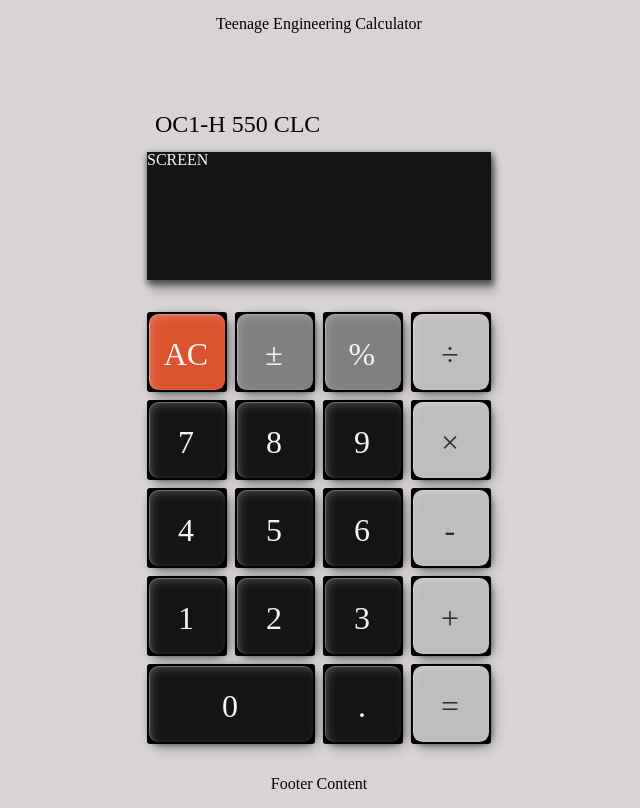
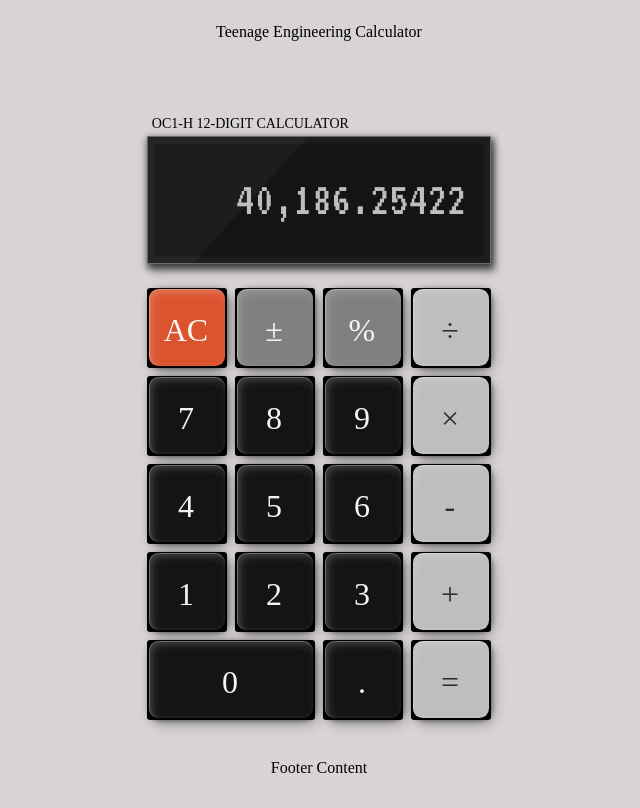
Before and after one commit to thomasmcinnis/odin-calculator, a plain HTML site: page index.html in a window 1280 px wide. Shown: the whole page, without its empty margins (321-961 px from the left). Drawn offline with Linux system fonts and the light colour scheme; a web font is replaced by a local one.

Commit message:
Add screen and display

```diff
--- a/index.html
+++ b/index.html
@@ -13,8 +13,13 @@
       <main>
         <div class="calculator">
           <div class="calc-head">
-            <div class="logo">OC1-H 550 CLC</div>
-            <div class="screen">SCREEN</div>
+            <div class="model">OC1-H 12-DIGIT CALCULATOR</div>
+            <div class="screen">
+              <div class="glare"></div>
+              <div class="screen-content">
+                <div class="interface-text">40,186.25422</div>
+              </div>
+            </div>
           </div>
           <div class="pad-wrapper">
             <div class="pad-cmd">
--- a/styles.css
+++ b/styles.css
@@ -1,5 +1,5 @@
 @import url('https://fonts.googleapis.com/css2?family=Sometype+Mono&display=swap');
-
+@import url('https://fonts.googleapis.com/css2?family=VT323&display=swap');
 /*
     Josh's Custom CSS Reset
     https://www.joshwcomeau.com/css/custom-css-reset/
@@ -82,9 +82,10 @@ h6 {
     0.2rem 0.2rem 0.5rem 0 rgba(240, 240, 240, 0.15) inset,
     0.1rem 0.1rem 0.2rem 0.1rem rgba(240, 240, 240, 0.05) inset;
 
-  --shadow-screen: 0.3rem .8rem .5rem 0 rgba(0, 0, 0, 0.15),
-    0.1rem 0.2rem 0.5rem 0 rgba(0, 0, 0, 0.2),
-    0.1rem 0.2rem 0.4rem .1rem rgba(0, 0, 0, 0.5);
+  --shadow-screen: 0.3rem .6rem .5rem 0 rgba(0, 0, 0, 0.15),
+    0.1rem 0.2rem 0.5rem 0 rgba(0, 0, 0, 0.4),
+    0.1rem 0.2rem 0.4rem .1rem rgba(0, 0, 0, 0.5),
+    0rem 0rem 0.02rem .4rem rgba(240, 240, 240, .04) inset;
 
   --border-button: 0.05rem solid rgba(var(--theme-highlight), 0.4);
 }
@@ -121,21 +122,20 @@ main {
 }
 
 /* CALCULATOR DESIGN */
-.calculator,
-.calc-head {
+.calculator {
   display: flex;
   flex-direction: column;
   justify-content: center;
-  align-content: center;
+  align-items: stretch;
 }
 
 .calc-head {
-  padding: 2rem 0;
+  padding: 2rem 0 1.5rem 0;
 }
 
-.logo {
-  padding: 1rem 0.5rem;
-  font-size: var(--font-md);
+.model {
+  padding: 0.3rem;
+  font-size: var(--font-xs);
 }
 
 .screen {
@@ -143,6 +143,32 @@ main {
   background-color: var(--theme-matt-black);
   color: var(--theme-label-light);
   box-shadow: var(--shadow-screen);
+  border: var(--border-button);
+  overflow: hidden;
+  position: relative;
+}
+
+.glare {
+  border-left: 10rem solid rgba(210, 210, 210, 0.05);
+  border-bottom: 11rem solid transparent;
+  filter: blur(1px);
+  position: absolute;
+  z-index: 20;
+}
+
+.screen-content {
+  display: flex;
+  justify-content: flex-end;
+  align-items: center;
+  height: 100%;
+  padding: 0 1.5rem;
+}
+
+.interface-text {
+  font-family: 'VT323', monospace;
+  font-size: var(--font-xl);
+  color: var(--theme-light-grey);
+  max-width: 12ch;
 }
 
 .pad-wrapper {
```
